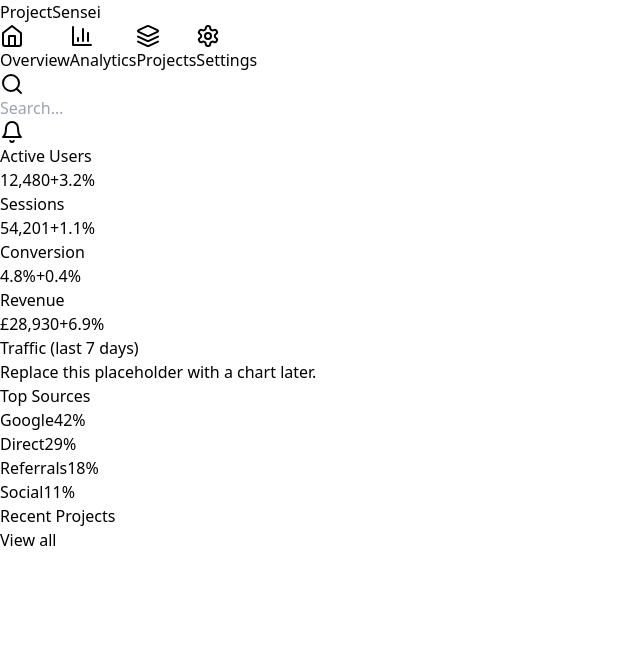
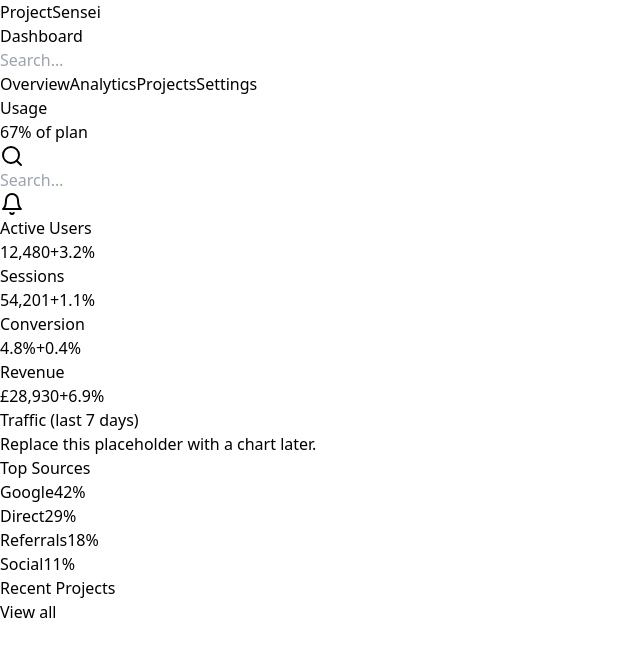
Before and after one commit to sageofninetale/projectsensei-frontend, a Next.js app: page / in a window 1280 px wide. Shown: the top 656 px of the page, without its empty margins (0-640 px from the left). Built offline with nearby package versions, Linux system fonts and the light colour scheme.

Commit message:
update sidebar.tsx

```diff
--- a/components/Sidebar.tsx
+++ b/components/Sidebar.tsx
@@ -1,28 +1,44 @@
-"use client";
-import { Home, BarChart3, Settings, Layers } from "lucide-react";
+export default function Sidebar() {
+  const items = [
+    { name: "Overview" },
+    { name: "Analytics" },
+    { name: "Projects" },
+    { name: "Settings" },
+  ];
 
-const nav = [
-  { label: "Overview", icon: Home },
-  { label: "Analytics", icon: BarChart3 },
-  { label: "Projects", icon: Layers },
-  { label: "Settings", icon: Settings },
-];
+  return (
+    <div className="h-full flex flex-col">
+      <div className="px-4 pt-5 pb-4">
+        <div className="text-lg font-semibold text-white">ProjectSensei</div>
+        <p className="mt-1 text-xs text-neutral-400">Dashboard</p>
+        <div className="mt-4">
+          <input
+            placeholder="Search…"
+            className="w-full rounded-xl border border-white/10 bg-neutral-900/40 px-3 py-2 text-sm text-neutral-200 placeholder:text-neutral-500 focus:outline-none focus:ring-2 focus:ring-white/10"
+          />
+        </div>
+      </div>
 
-export default function Sidebar() {
-  return (
-    <aside className="hidden md:flex md:flex-col w-64 shrink-0 border-r border-neutral-800 bg-neutral-950/60 backdrop-blur">
-      <div className="h-16 px-6 flex items-center text-lg font-semibold">ProjectSensei</div>
-      <nav className="px-2 py-3 space-y-1">
-        {nav.map((item) => (
+      <nav className="px-2 space-y-1">
+        {items.map((it) => (
           <button
-            key={item.label}
-            className="w-full flex items-center gap-3 px-3 py-2 rounded-lg text-neutral-300 hover:text-white hover:bg-neutral-900"
+            key={it.name}
+            className="w-full text-left rounded-xl px-3 py-2 text-sm text-neutral-300 hover:bg-white/5 hover:text-white"
           >
-            <item.icon className="h-4 w-4" />
-            <span>{item.label}</span>
+            {it.name}
           </button>
         ))}
       </nav>
-    </aside>
+
+      <div className="mt-auto p-4">
+        <div className="rounded-xl border border-white/10 bg-white/5 p-3 text-xs text-neutral-400">
+          <div className="text-neutral-300">Usage</div>
+          <div className="mt-2 h-2 w-full rounded-full bg-white/10">
+            <div className="h-2 w-2/3 rounded-full bg-white/40" />
+          </div>
+          <div className="mt-1">67% of plan</div>
+        </div>
+      </div>
+    </div>
   );
 }
```
